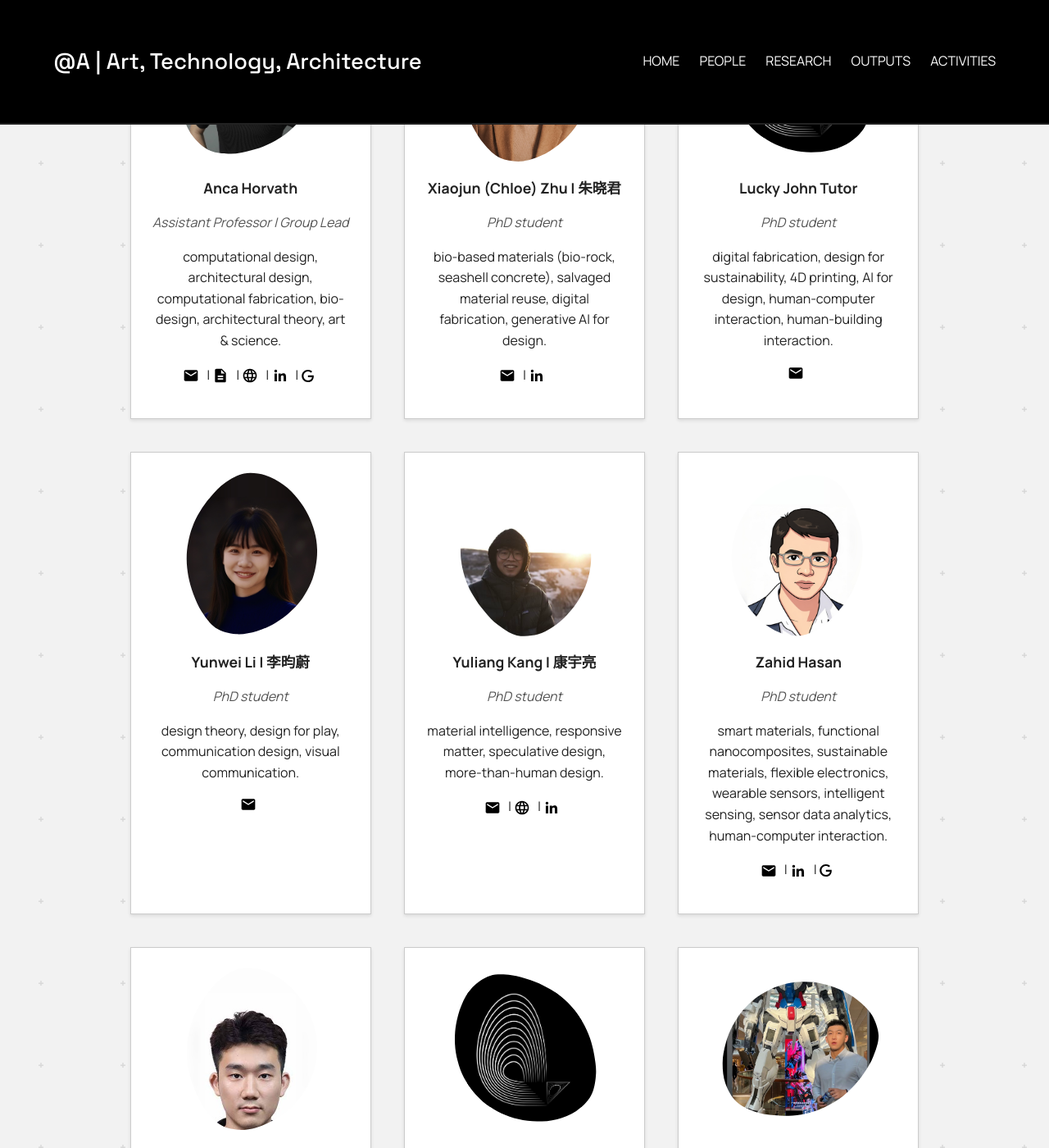
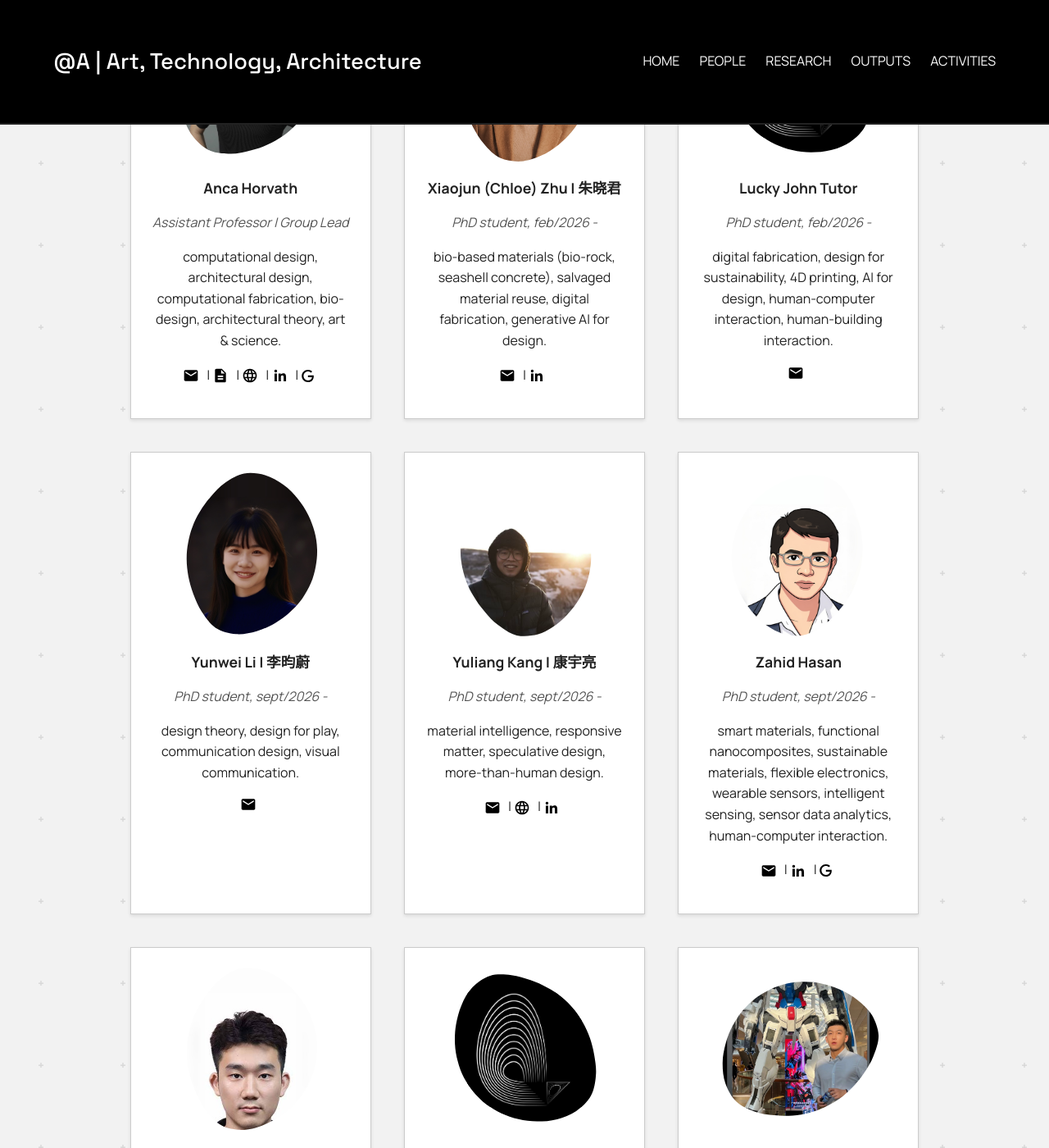
Before and after one commit to anqua/at-a, a Jekyll site: the page built from people.md, in a window 1280 px wide and 1400 px high, scrolled down 251 px. Shown: the whole window at 82% size. Built offline with Jekyll 4.4.1, drawn with Linux system fonts in a browser that asks for light colours; some of the changed text lies outside the part shown.

Commit message:
People: add start dates to the PhD students' positions
Co-Authored-By: Claude Sonnet 5.5 <noreply@anthropic.com>

```diff
--- a/_data/people.yml
+++ b/_data/people.yml
@@ -9,26 +9,26 @@
   research: "computational design, architectural design, computational fabrication, bio-design, architectural theory, art & science."
 
 - name: Xiaojun (Chloe) Zhu | 朱晓君
-  role: PhD student
+  role: PhD student, feb/2026 -
   photo: /at-a/assets/images/photo_Chloe.jpg
   email: xzhu895@connect.hkust-gz.edu.cn
   linkedin: https://www.linkedin.com/in/xiaojun-zhu-chloez0108/
   research: "bio-based materials (bio-rock, seashell concrete), salvaged material reuse, digital fabrication, generative AI for design."
 
 - name: Lucky John Tutor
-  role: PhD student
+  role: PhD student, feb/2026 -
   photo: /at-a/assets/images/Logo_AtA.png
   email: ljtutor128@connect.hkust-gz.edu.cn
   research: "digital fabrication, design for sustainability, 4D printing, AI for design, human-computer interaction, human-building interaction."
 
 - name: Yunwei Li | 李昀蔚
-  role: PhD student
+  role: PhD student, sept/2026 -
   photo: /at-a/assets/images/photo_Yunwei_pad.jpg
   email: yunweili@hkust-gz.edu.cn
   research: "design theory, design for play, communication design, visual communication."
 
 - name: Yuliang Kang | 康宇亮
-  role: PhD student
+  role: PhD student, sept/2026 -
   photo: /at-a/assets/images/photo_Yuliang.jpg
   email: yuliangkang.design@gmail.com
   website: https://yuliang.space/
@@ -36,7 +36,7 @@
   research: "material intelligence, responsive matter, speculative design, more-than-human design."
 
 - name: Zahid Hasan
-  role: PhD student
+  role: PhD student, sept/2026 -
   photo: /at-a/assets/images/photo_Zahid_pad.jpg
   email: mzhasan517@connect.hkust-gz.edu.cn
   linkedin: https://www.linkedin.com/in/md-zahid-csed
@@ -44,7 +44,7 @@
   research: "smart materials, functional nanocomposites, sustainable materials, flexible electronics, wearable sensors, intelligent sensing, sensor data analytics, human-computer interaction."
 
 - name: Siyuan (Sheldon) Chen | 陈思远
-  role: PhD student (part-time)
+  role: PhD student (part-time), sept/2026 -
   photo: /at-a/assets/images/photo_Sheldon_pad.jpg
   email: sheldonsyc@hkust-gz.edu.cn
   research: "construction and demolition, material flows, design for sustainability, design for disassembly, building conservation."
@@ -65,7 +65,7 @@
   research: "cultural heritage, generative AI, art-based research, interaction design."
 
 - name: Yawei Zhao | 赵雅薇
-  role: PhD candidate (main supervisor Pan Hui)
+  role: PhD candidate (main supervisor Pan Hui), sept/2022 -
   photo: /at-a/assets/images/photo_Yawei.jpg
   email: yzhao099@connect.hkust-gz.edu.cn
   scholar: https://scholar.google.com/citations?user=TMgvITkAAAAJ&hl=en
```
